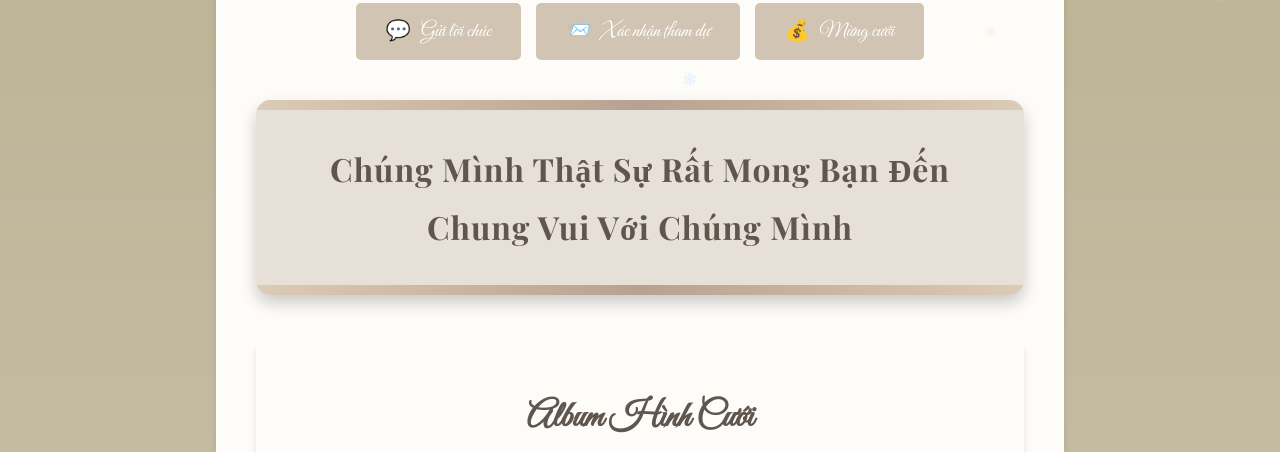
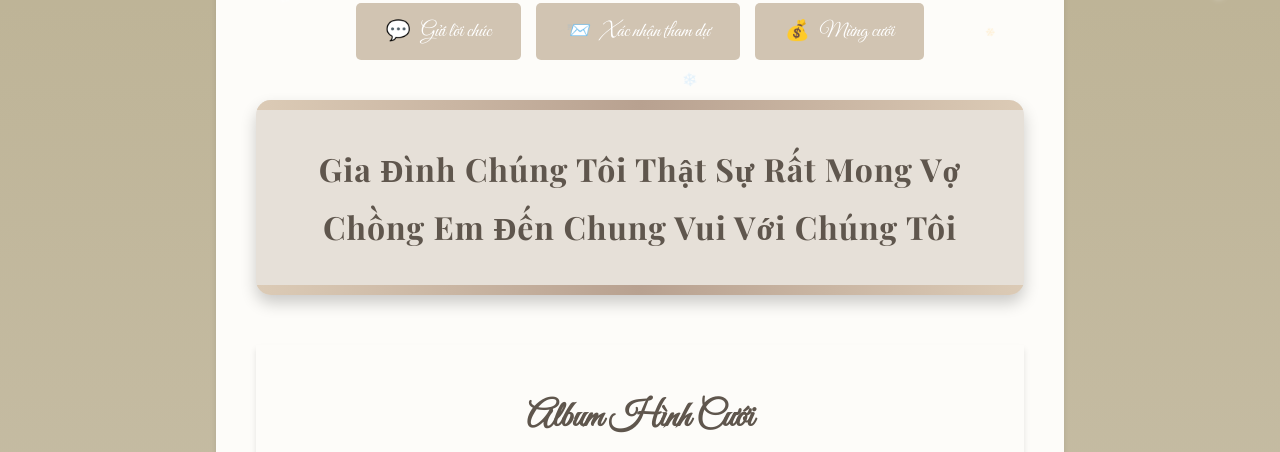
Before and after one commit to riczfe/thiep-cuoi-online-cua-vo-chong-em-hong, a plain HTML site: page index.html in a window 1280 px wide. Shown: the part 709-1161 px from the top of the page. Drawn offline with nearby package versions, Linux system fonts and the light colour scheme.

Commit message:
Update index.html

```diff
--- a/index.html
+++ b/index.html
@@ -810,7 +810,7 @@
 
             <!-- Add this in your body where you want the quote section -->
             <div class="quote-section">
-                <p class="quote-text">Chúng Mình Thật Sự Rất Mong Bạn Đến Chung Vui Với Chúng Mình</p>
+                <p class="quote-text">Gia Đình Chúng Tôi Thật Sự Rất Mong Vợ Chồng Em Đến Chung Vui Với Chúng Tôi</p>
             </div>
 
             <!-- Overlay -->
```
